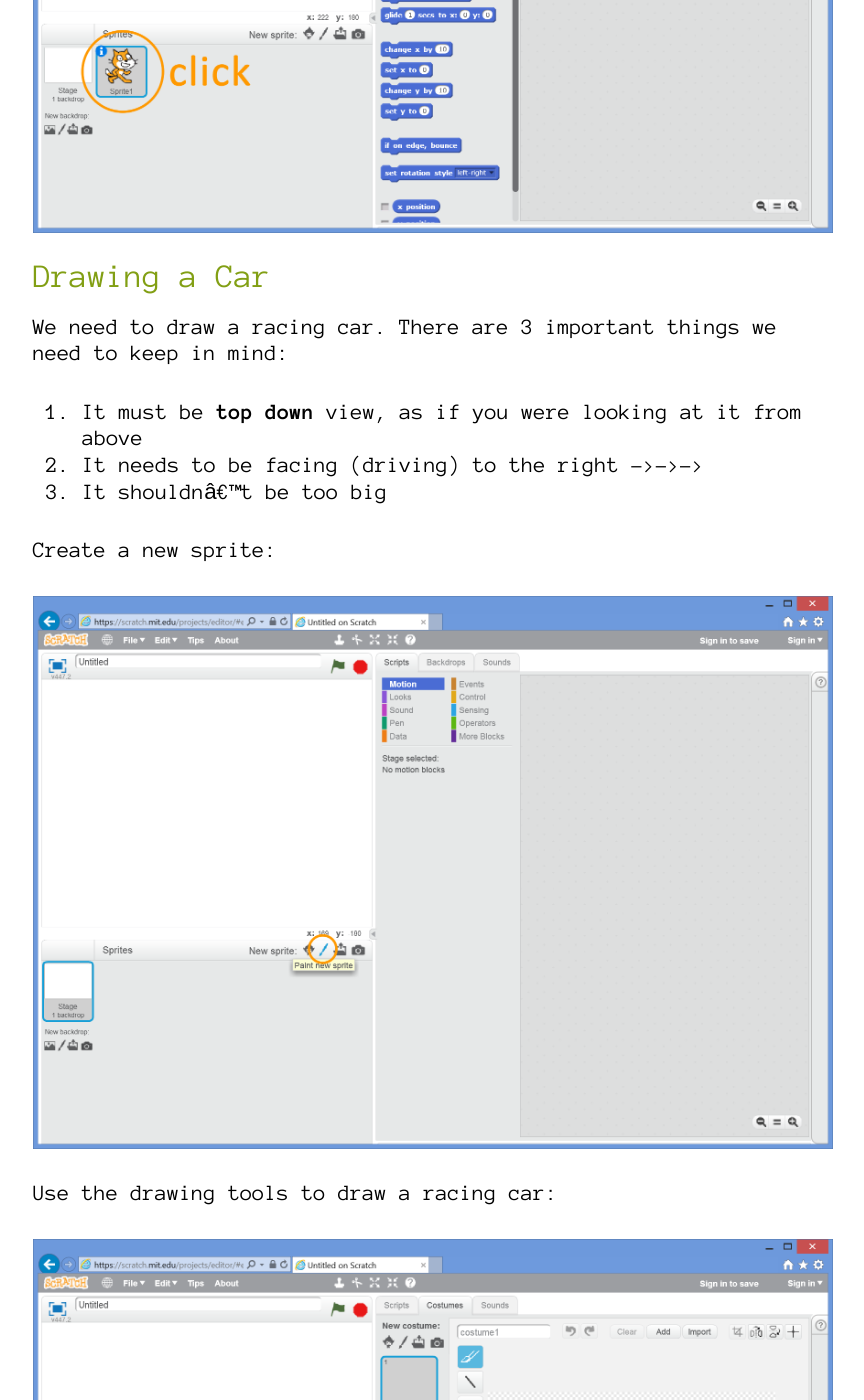
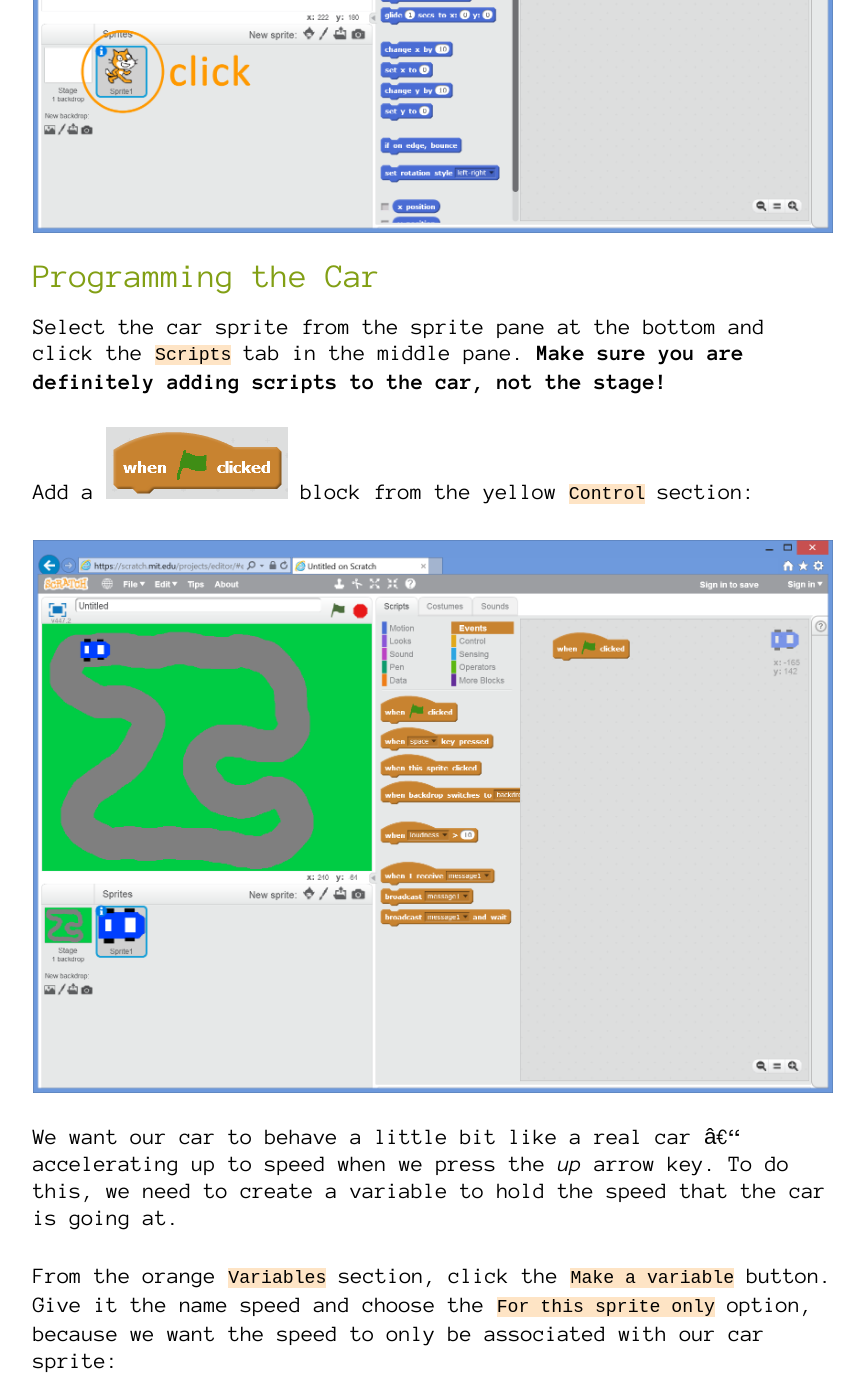
Before and after one commit to MalphasWats/computing.codes, a Jekyll site: the page built from racing/index.markdown, in a window 1280 px wide and 1400 px high, scrolled down 1579 px. Shown: the whole window, without its empty margins (207-1071 px from the left). Built offline with Jekyll 4.4.1, drawn with Linux system fonts in a browser that asks for light colours; some of the changed text lies outside the part shown.

Commit message:
remove graphics stuff

```diff
--- a/racing/index.markdown
+++ b/racing/index.markdown
@@ -22,40 +22,6 @@
 Next, click on scratch the cat down in the sprites pane and delete the sprite - we'll be creating our own!
 
 ![Delete Scratch the Cat](resources/02-delete-scratch-sprite.png)
-
-## Drawing a Car
-
-We need to draw a racing car. There are 3 important things we need to keep in mind:
-
-1. It must be **top down** view, as if you were looking at it from above
-2. It needs to be facing (driving) to the right ->->->
-3. It shouldn't be too big
-
-Create a new sprite:
-
-![New Sprite](resources/03-new-sprite.png)
-
-Use the drawing tools to draw a racing car:
-
-![Drawing Tools](resources/04-drawing-tools.png)
-
-Make sure it's pointing in the right direction!
-
-![Car Sprite](resources/05-car-sprite.png)
-
-## Drawing a Track
-
-With the car done, the next task is to create a racetrack. Click the *Stage* on the right to select it and make sure the "Backdrops" tab it selected at the top:
-
-![Edit Stage](resources/06-edit-stage.png)
-
-Use the drawing tools to draw a track. We need to make sure it fills the whole stage and has a nice wide road.
-
-![Draw Track](resources/07-draw-track.png)
-
-At this point, you might find that your car is a little too big or too small. Click the car sprite in the "Sprites" panel and use the resize tools to make it bigger or smaller:
-
-![Resize Car](resources/08-resize-car.png)
 
 ## Programming the Car
 
```
